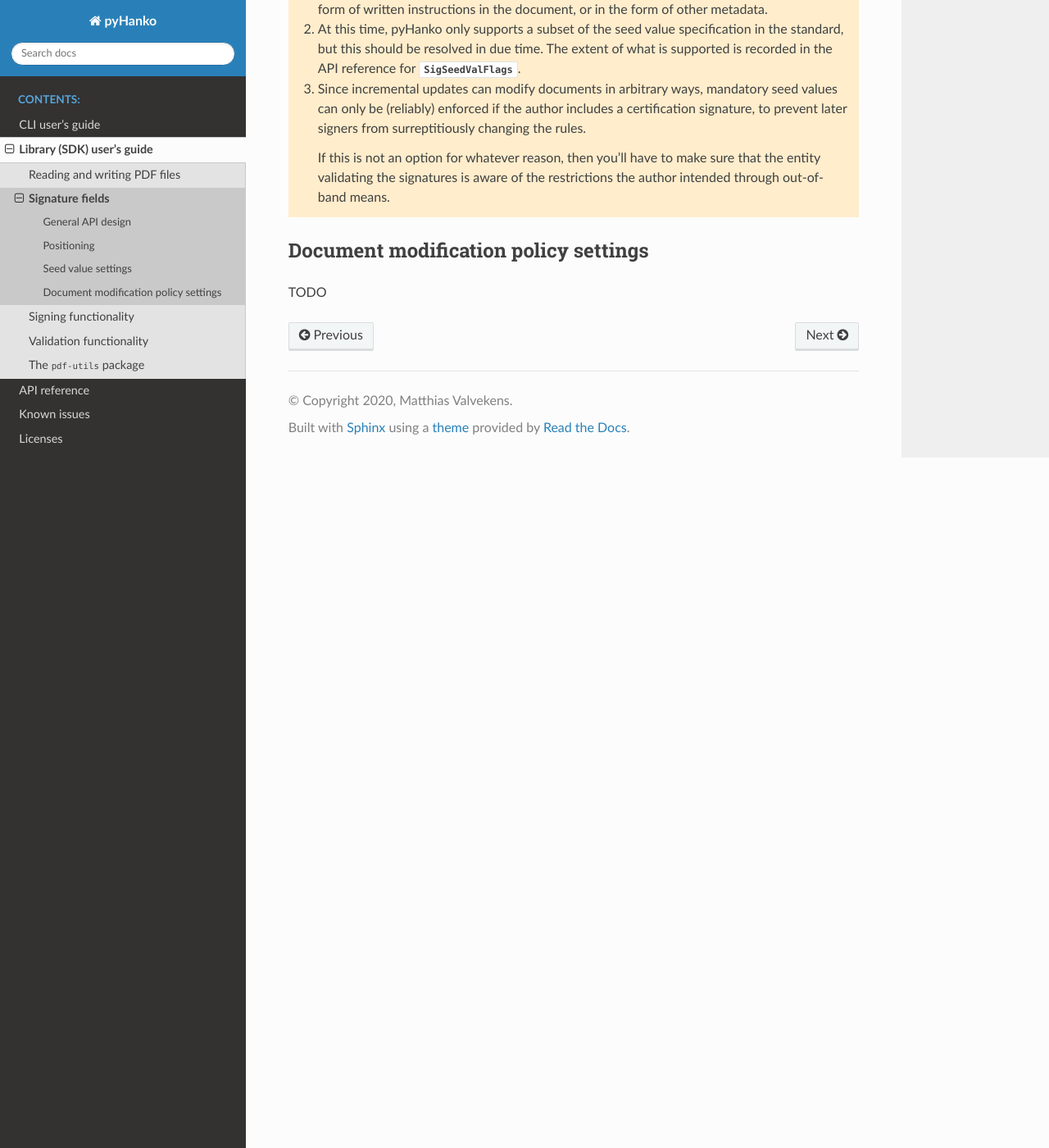
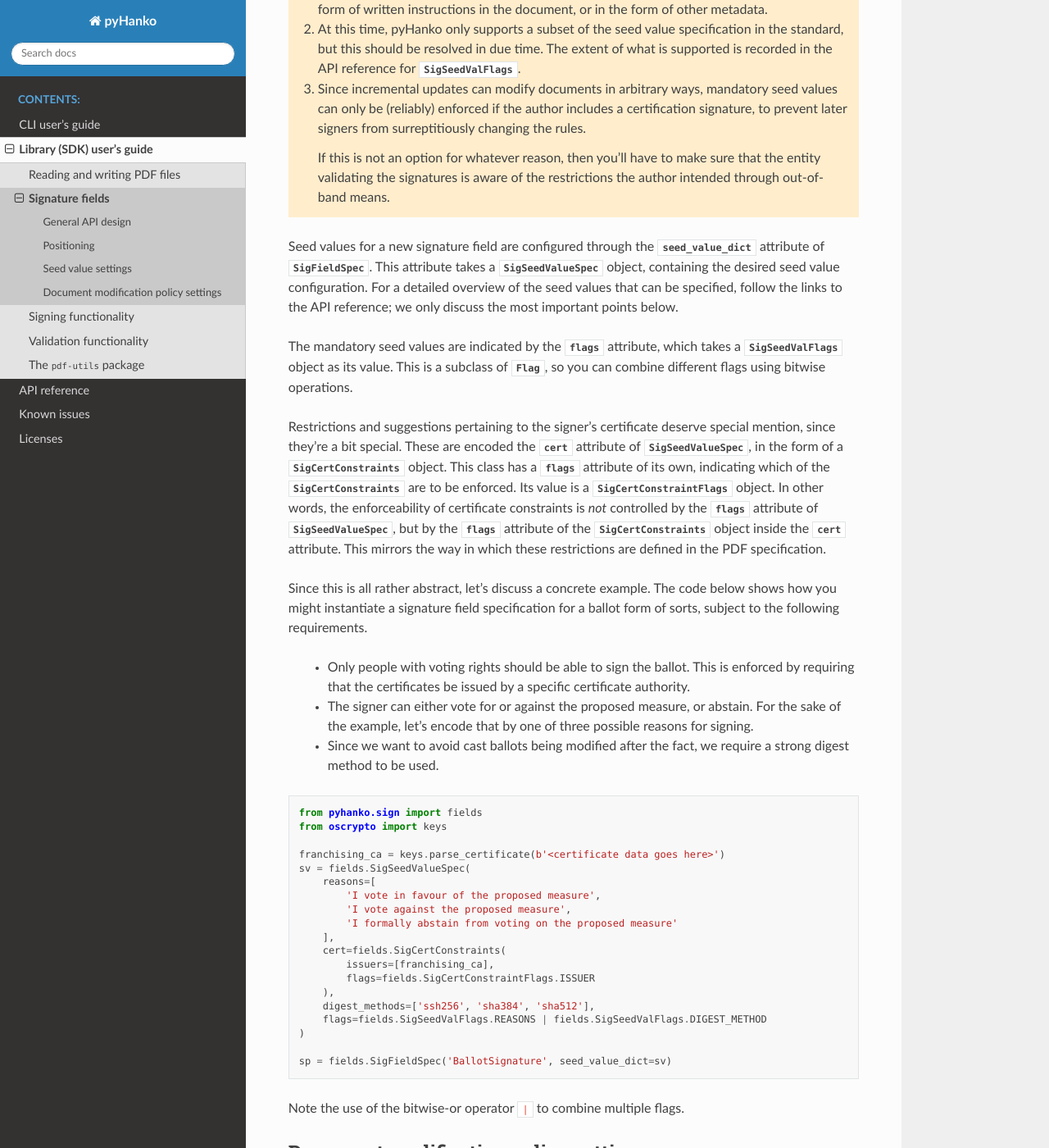
Before and after one commit to MatthiasValvekens/pyHanko, a Sphinx documentation site: the page built from docs/lib-guide/sig-fields.rst, in a window 1280 px wide and 1400 px high, scrolled down 2093 px. Shown: the whole window at 82% size. Built offline with Sphinx 7.4.7 and the Read the Docs theme 2.0.0, drawn with Linux system fonts in a browser that asks for light colours.

Commit message:
Concrete example for seed value settings

```diff
--- a/docs/lib-guide/sig-fields.rst
+++ b/docs/lib-guide/sig-fields.rst
@@ -4,6 +4,8 @@ Signature fields
 .. |---| unicode:: U+02014 .. em dash
    :trim:
 .. |SigFieldSpec| replace:: :class:`~.pyhanko.sign.fields.SigFieldSpec`
+.. |SigSeedValueSpec| replace:: :class:`~.pyhanko.sign.fields.SigSeedValueSpec`
+.. |SigCertConstraints| replace:: :class:`~.pyhanko.sign.fields.SigCertConstraints`
 
 The creation of signature fields |---| that is to say, *containers* for
 (future) signatures |---| is handled by the :mod:`.pyhanko.sign.fields` module.
@@ -141,6 +143,74 @@ In this case, they also introduce a validation burden.
        restrictions the author intended through out-of-band means.
 
 
+Seed values for a new signature field are configured through the
+:attr:`~.pyhanko.sign.fields.SigFieldSpec.seed_value_dict` attribute
+of |SigFieldSpec|. This attribute takes a |SigSeedValueSpec| object, containing
+the desired seed value configuration.
+For a detailed overview of the seed values that can be specified, follow the
+links to the API reference; we only discuss the most important points below.
+
+The mandatory seed values are indicated by the
+:attr:`~.pyhanko.sign.fields.SigSeedValueSpec.flags` attribute, which takes a
+:class:`~.pyhanko.sign.fields.SigSeedValFlags` object as its value.
+This is a subclass of :class:`.Flag`, so you can combine different flags using
+bitwise operations.
+
+Restrictions and suggestions pertaining to the signer's certificate deserve
+special mention, since they're a bit special.
+These are encoded the :attr:`~.pyhanko.sign.fields.SigSeedValueSpec.cert`
+attribute of |SigSeedValueSpec|, in the form of a |SigCertConstraints| object.
+This class has a :attr:`~.pyhanko.sign.fields.SigCertConstraints.flags`
+attribute of its own, indicating which of the |SigCertConstraints| are to be
+enforced.
+Its value is a :class:`~.pyhanko.sign.fields.SigCertConstraintFlags` object.
+In other words, the enforceability of certificate constraints is *not*
+controlled by the :attr:`~.pyhanko.sign.fields.SigSeedValueSpec.flags`
+attribute of |SigSeedValueSpec|, but by the
+:attr:`~.pyhanko.sign.fields.SigCertConstraints.flags` attribute of the
+|SigCertConstraints| object inside the
+:attr:`~.pyhanko.sign.fields.SigSeedValueSpec.cert` attribute.
+This mirrors the way in which these restrictions are defined in the PDF
+specification.
+
+Since this is all rather abstract, let's discuss a concrete example.
+The code below shows how you might instantiate a signature field specification
+for a ballot form of sorts, subject to the following requirements.
+
+ * Only people with voting rights should be able to sign the ballot.
+   This is enforced by requiring that the certificates be issued by
+   a specific certificate authority.
+ * The signer can either vote for or against the proposed measure, or abstain.
+   For the sake of the example, let's encode that by one of three possible
+   reasons for signing.
+ * Since we want to avoid cast ballots being modified after the fact, we require
+   a strong digest method to be used.
+
+.. code-block:: python
+
+    from pyhanko.sign import fields
+    from oscrypto import keys
+
+    franchising_ca = keys.parse_certificate(b'<certificate data goes here>')
+    sv = fields.SigSeedValueSpec(
+        reasons=[
+            'I vote in favour of the proposed measure',
+            'I vote against the proposed measure',
+            'I formally abstain from voting on the proposed measure'
+        ],
+        cert=fields.SigCertConstraints(
+            issuers=[franchising_ca],
+            flags=fields.SigCertConstraintFlags.ISSUER
+        ),
+        digest_methods=['ssh256', 'sha384', 'sha512'],
+        flags=fields.SigSeedValFlags.REASONS | fields.SigSeedValFlags.DIGEST_METHOD
+    )
+
+    sp = fields.SigFieldSpec('BallotSignature', seed_value_dict=sv)
+
+
+Note the use of the bitwise-or operator ``|`` to combine multiple flags.
+
 .. _sig-field-docmdp:
 
 Document modification policy settings
```
